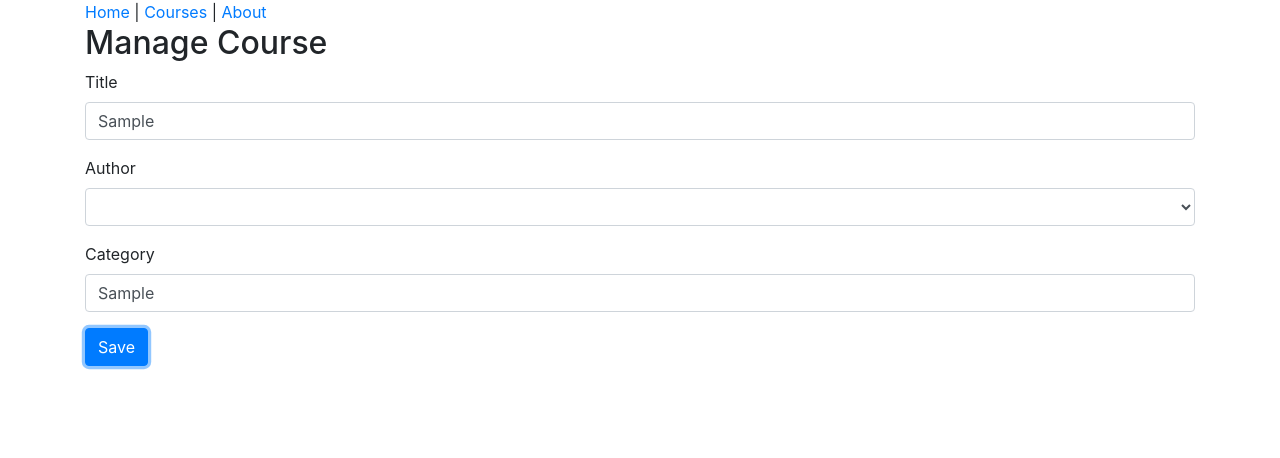
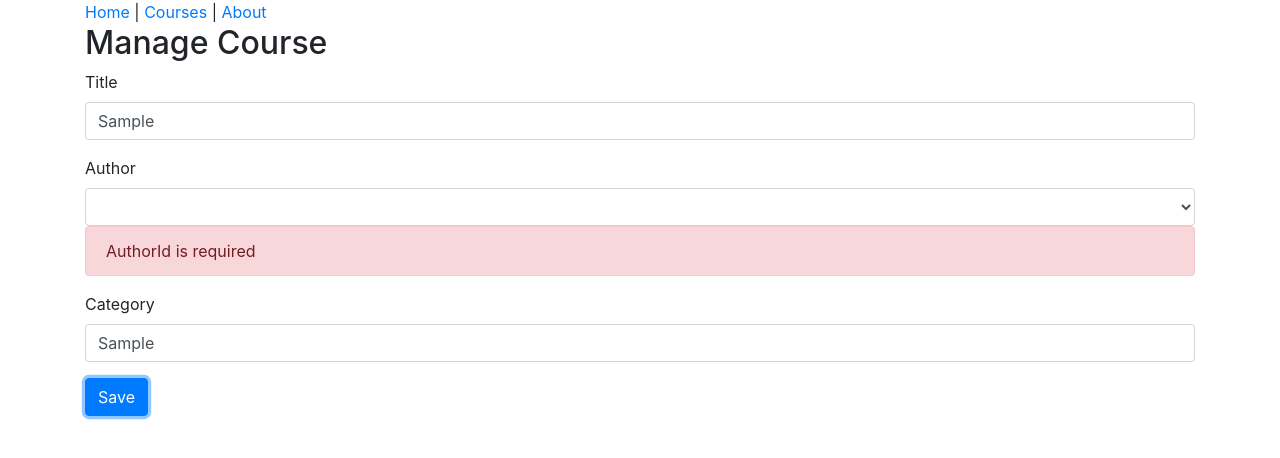
Before and after one commit to DinaTaklit/React-Course-APP, a React (Create React App) app: page /course in a window 1280 px wide. Both pictures are taken after typing "Sample", "Sample" into the empty fields and a click on the input "Save". Shown: the top 458 px of the page. Built offline with nearby package versions, Linux system fonts and the light colour scheme; no server answers.

Commit message:
feat: ManageCoursePage, CourseForm=> Input Validation

```diff
--- a/src/components/CourseForm.js
+++ b/src/components/CourseForm.js
@@ -10,6 +10,7 @@
         onChange={props.onChange}
         name="title"
         value={props.course.title}
+        error= {props.errors.title}
       />
 
       <div className="form-group">
@@ -27,6 +28,11 @@
             <option value="2">Scott Allen</option>
           </select>
         </div>
+        {props.errors.authorId && (
+          <div className="alert alert-danger">
+            {props.errors.authorId}
+          </div>
+        )}
       </div>
 
       <TextInput
@@ -35,6 +41,7 @@
         name="category"
         onChange={props.onChange}
         value={props.course.category}
+        error= {props.errors.category}
       />
 
       <input type="submit" value="Save" className="btn btn-primary" />
--- a/src/components/ManageCoursePage.js
+++ b/src/components/ManageCoursePage.js
@@ -5,6 +5,7 @@
 import { toast } from "react-toastify";
 
 const ManageCoursePage = (props) => {
+  const [errors, setErrors] = useState({});
   const [course, setCourse] = useState({
     id: null,
     slug: "",
@@ -21,8 +22,19 @@
       [target.name]: target.value,
     });
   }
+  function formIsValid(){
+    const _errors ={};
+    if(!course.title) _errors.title = "Title is required";
+    if(!course.authorId) _errors.authorId = "AuthorId is required";
+    if(!course.category) _errors.category = "Category is required";
+    setErrors(_errors);
+    // Form is valid if the errors object has no properties
+    return Object.keys(_errors).length === 0;
+  }
+
   function handleSubmit(event){
     event.preventDefault();
+    if(!formIsValid()) return;
     // since saveCourse return a promise we can add code :D
     coureApi.saveCourse(course).then(()=>{
       // Since this compoenet is loaded via React Router's route componet we have access to React Router's history object on props so we can programmatically redirect the user here after the save is completed
@@ -34,6 +46,7 @@
     <>
       <h2> Manage Course</h2>
       <CourseForm
+      errors={errors}
       course={course}
       onChange={handleChange}
       onSubmit={handleSubmit}
```
